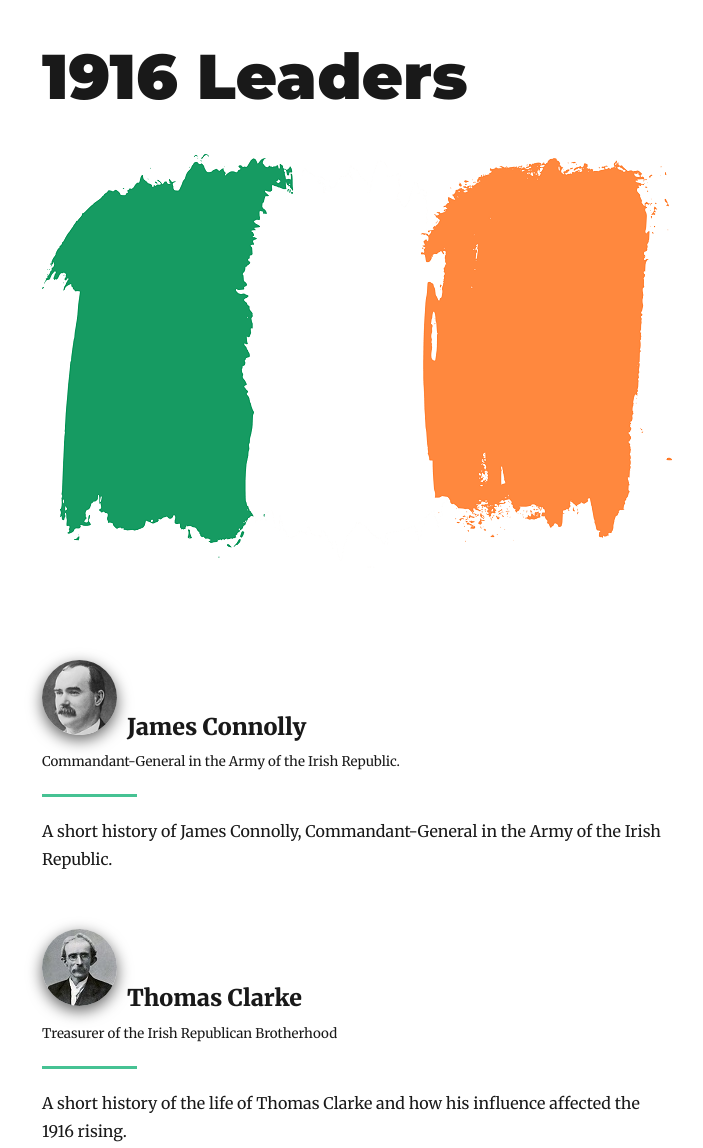
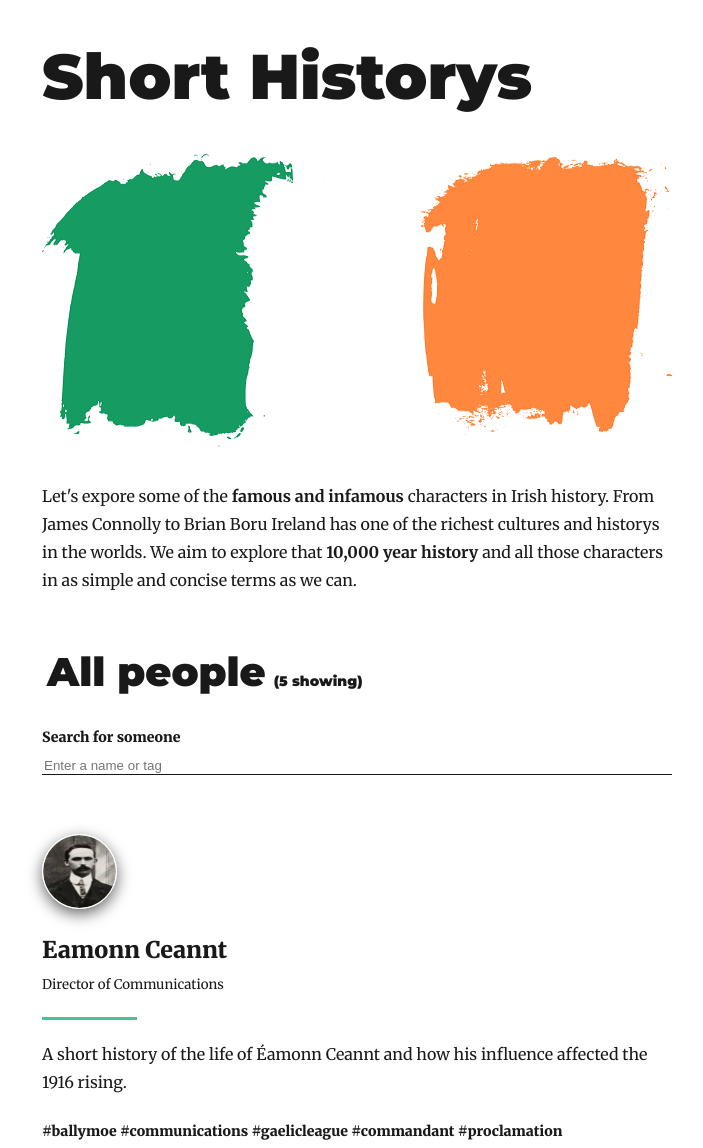
Before and after one commit to Michaelcj10/Shorty-Histories, a Gatsby site: page / in a window 1280 px wide. Shown: the top 1148 px of the page, without its empty margins (283-986 px from the left). Built offline with nearby package versions, Linux system fonts and the light colour scheme; Gatsby itself is replaced by a stand-in of ours; some packages are replaced by stand-ins of ours.

Commit message:
homepage work

```diff
--- a/content/blog/eamonn_ceannt/index.md
+++ b/content/blog/eamonn_ceannt/index.md
@@ -2,8 +2,9 @@
 title: Eamonn Ceannt
 description: "A short history of the life of Éamonn Ceannt and how his influence affected the 1916 rising."
 dob: "Director of Communications"
-priority: 5
 date: "September 1881"
+tags: "#ballymoe #communications #gaelicleague #commandant #proclamation"
+category: "1916 rising"
 ---
 
 Arguably the least well known of the seven signatories
--- a/content/blog/james-connolly/index.md
+++ b/content/blog/james-connolly/index.md
@@ -3,8 +3,9 @@ title: James Connolly
 description: "A short history of James Connolly, Commandant-General in the Army of the Irish Republic."
 metaDescription: "Short history of the life of James Connolly one of the signatories of the promlamation"
 dob: "Commandant-General in the Army of the Irish Republic."
-priority: 1
 date: "June 1868"
+tags: "#edinburgh #socialism #workers #citizenarmy #proclamation"
+category: "1916 rising"
 ---
 
 He was born in **Scotland** to Irish immigrant parents. Born in the Cowgate area of Edinburgh in **1868** to parents from **Monaghan.**
--- a/content/blog/joseph-plunkett/index.md
+++ b/content/blog/joseph-plunkett/index.md
@@ -2,13 +2,13 @@
 title: Joseph Plunkett
 description: "A short history of the life of Joseph Mary Plunkett, his influence in the rising and his eventual execution."
 dob: "Commandant General"
-priority: 23
 date: "November 1887"
+tags: "#grace #fitzwilliamstreet #irb #commandantgeneral #proclamation"
+category: "1916 rising"
 ---
 
 Joseph Mary Plunkett was the son of [Horace Plunkett](https://en.wikipedia.org/wiki/Horace_Plunkett), a Papal Count. He was born in **Dublin** in 1887. If there was one renaissance man involved in the Easter Rising it was Joe Plunkett.
 He was also the youngest signatory of the Proclamation.
-
 
 ## His beginnings
 
--- a/content/blog/padraig-pearse/index.md
+++ b/content/blog/padraig-pearse/index.md
@@ -2,8 +2,9 @@
 title: Padraig Pearse
 description: "A short history of the life of Padraig Pearse and how his influence affected the 1916 rising."
 dob: "Commander-in-chief"
-priority: 4
 date: "November 1879"
+tags: "#commander #brunswickstreet #irb #stendas #asgaeilge #proclamation"
+category: "1916 rising"
 ---
 
 He was born in 1879 in Dublin. Following his execution along with fifteen others, Pearse came to be seen by many as the embodiment of the rebellion.
--- a/content/blog/thomas-clarke/index.md
+++ b/content/blog/thomas-clarke/index.md
@@ -2,8 +2,9 @@
 title: Thomas Clarke
 description: "A short history of the life of Thomas Clarke and how his influence affected the 1916 rising."
 dob: "Treasurer of the Irish Republican Brotherhood"
-priority: 2
 date: "March 1858"
+tags: "#tipperary #treasurer #irb #gpo #proclamation"
+category: "1916 rising"
 ---
 
 He was born in 1857 in Tipperary to an Irish protestant father, the British Army bombardier James Clarke.
@@ -20,7 +21,7 @@ He spent the first 7 years of his life in **South Africa.**
 
 In 1878, at the age of 20, he joined the [Irish Republican Brotherhood (IRB)](https://en.wikipedia.org/wiki/Irish_Republican_Brotherhood) following the visit to Dungannon by John Daly, and by 1880 he was centre (head) of the local IRB circle. In August that year, after a member of the
 [Royal Irish Constabulary (RIC)](https://en.wikipedia.org/wiki/Royal_Irish_Constabulary)
- had shot and killed a man during riots between the [Orange Order](https://en.wikipedia.org/wiki/Orange_Order) and the  [Ancient Order of Hibernians (AOH)](https://en.wikipedia.org/wiki/Ancient_Order_of_Hibernians) in Dungannon, Clarke and other IRB members attacked some RIC men in Irish Street.
+had shot and killed a man during riots between the [Orange Order](https://en.wikipedia.org/wiki/Orange_Order) and the [Ancient Order of Hibernians (AOH)](https://en.wikipedia.org/wiki/Ancient_Order_of_Hibernians) in Dungannon, Clarke and other IRB members attacked some RIC men in Irish Street.
 
 ## Hard jail time
 
@@ -30,7 +31,7 @@ After a bombing campaign in the UK in 1883, Clarke was captured and would spend
 
 ## America
 
-When Clarke was finally released in 1898, he moved back to the [United States](https://en.wikipedia.org/wiki/United_States), to Brooklyn, where he married [Kathleen Daly](https://en.wikipedia.org/wiki/Kathleen_Clarke). Kathleen was the niece of [John Daly](https://en.wikipedia.org/wiki/John_Daly_(Fenian)), who had persuaded Clarke to join the IRB twenty years earlier, and she was 21 years his junior. They would remain in New York until 1907.
+When Clarke was finally released in 1898, he moved back to the [United States](https://en.wikipedia.org/wiki/United_States), to Brooklyn, where he married [Kathleen Daly](https://en.wikipedia.org/wiki/Kathleen_Clarke). Kathleen was the niece of [John Daly](<https://en.wikipedia.org/wiki/John_Daly_(Fenian)>), who had persuaded Clarke to join the IRB twenty years earlier, and she was 21 years his junior. They would remain in New York until 1907.
 
 ## The spark to set off the rising
 
@@ -47,7 +48,7 @@ They began to plan the rising. The brought in [James Connolly](https://en.wikipe
 Clarke was stationed at the [GPO](https://en.wikipedia.org/wiki/General_Post_Office,_Dublin) during the rising.
 Although he had no formal military rank he was recognised by the garrison as one of the commanders.
 Clarke was the first signatory of the [Proclamation of the Irish Republic](https://en.wikipedia.org/wiki/Proclamation_of_the_Irish_Republic). It has been said that Clarke indeed would have been the declared President and Commander-in-chief, but he refused any military rank and such honours; these were given to [Pearse](https://en.wikipedia.org/wiki/Patrick_Pearse), who was more well-known and respected on a national level. Kathleen Clarke later claimed that her husband, and not Pearse, was first president of the Irish Republic
- After a week of heavy fighting the leaders
+After a week of heavy fighting the leaders
 gathered at a house in Moore Street and the order to surrender was given.
 
 ### Clarke wrote on the wall of the house
--- a/gatsby-config.js
+++ b/gatsby-config.js
@@ -1,9 +1,9 @@
 module.exports = {
   siteMetadata: {
-    title: `1916 Leaders`,
+    title: `Short Historys`,
     author: `Michael James`,
-    description: `An introduction to the 1916 risings famous charachters`,
-    siteUrl: `https://gatsby-starter-blog-demo.netlify.com/`,
+    description: `An introduction to Irelands most famous charachters`,
+    siteUrl: `http://shorthistorys.com/`,
     social: {
       twitter: `m.james`,
     },
@@ -63,7 +63,7 @@ module.exports = {
     {
       resolve: `gatsby-plugin-manifest`,
       options: {
-        name: `1916 proclamation signatories`,
+        name: `Short historys`,
         short_name: `GatsbyJS`,
         start_url: `/`,
         background_color: `#ffffff`,
--- a/package.json
+++ b/package.json
@@ -9,6 +9,7 @@
   },
   "dependencies": {
     "babel-plugin-styled-components": "^1.10.7",
+    "framer-motion": "^2.9.4",
     "gatsby": "^2.19.7",
     "gatsby-image": "^2.2.39",
     "gatsby-plugin-feed": "^2.3.26",
--- /dev/null
+++ b/src/components/atoms/imageAsync.js
@@ -0,0 +1,86 @@
+import * as React from "react"
+import { useState, Fragment } from "react"
+import styled from "styled-components"
+
+const First = styled.div`
+  background: #bbbbbb38;
+  width: 80%;
+  height: 40px;
+  margin: auto;
+  border-radius: 40px 31px 48px 51px;
+  padding-top: 20px;
+  margin-top: 20px;
+`
+
+const Second = styled.div`
+  background: #bbbbbb38;
+  margin-top: 50px;
+  width: 50%;
+  height: 40px;
+  margin: auto;
+  border-radius: 40px 31px 48px 51px;
+  margin-top: 20px;
+`
+
+const Third = styled.div`
+  background: #bbbbbb38;
+  width: 30%;
+  height: 30px;
+  margin: auto;
+  border-radius: 40px 31px 48px 51px;
+  margin-top: 20px;
+`
+
+const Forth = styled.div`
+  background: #ffffff;
+  width: 50%;
+  height: 50%;
+  margin: auto;
+  border-radius: 50%;
+`
+
+const ImageLoader = props => {
+  const [loaded, setLoaded] = useState(false)
+  return (
+    <div>
+      {!loaded && (
+        <div
+          style={{
+            height: props.height,
+            width: props.width,
+            background: "#fbfbfb",
+            borderRadius: "40px 31px 48px 51px",
+            paddingTop: "20px",
+            marginTop: "20px",
+            marginBottom: "1.75rem",
+          }}
+        >
+          {props.isCircle ? (
+            <Forth />
+          ) : (
+            <Fragment>
+              <First />
+              <Second />
+              <Third />
+            </Fragment>
+          )}
+        </div>
+      )}
+      <img
+        style={{
+          display: loaded ? "block" : "none",
+          height: props.height,
+          width: props.width,
+          borderRadius: props.isCircle ? "50%" : "0px",
+        }}
+        onLoad={() => {
+          setLoaded(true)
+        }}
+        src={props.imgSrc}
+        alt={props.imgAlt}
+      />
+    </div>
+  )
+}
+
+export default ImageLoader
--- /dev/null
+++ b/src/components/atoms/input.js
@@ -0,0 +1,53 @@
+import React, { Fragment, useState } from "react"
+import styled from "styled-components"
+const Input = props => {
+  const [inputFocused, setFocused] = useState(false)
+
+  return (
+    <Fragment>
+      <Label
+        style={{
+          fontSize: inputFocused ? "15px" : "14px",
+          color: inputFocused ? "rgb(70, 194, 147)" : "#191919",
+        }}
+      >
+        {props.label}
+      </Label>
+      <InputStyle
+        style={{
+          borderBottom: inputFocused
+            ? "1px solid rgb(70, 194, 147)"
+            : "1px solid #191919",
+        }}
+        placeholder={props.placeholder}
+        onChange={e => {
+          props.onChange(e.currentTarget.value)
+        }}
+        onFocus={() => {
+          setFocused(true)
+        }}
+        onBlur={() => {
+          setFocused(false)
+        }}
+        value={props.value}
+      />
+    </Fragment>
+  )
+}
+
+const InputStyle = styled.input`
+  width: 100%;
+  border: none;
+  transition: all 0.4s;
+  outline: none;
+`
+const Label = styled.label`
+  color: #191919;
+  font-family: "Merriweather", "Georgia", serif;
+  font-weight: 900;
+  text-rendering: optimizeLegibility;
+  font-size: 1.4427rem;
+  line-height: 1.1;
+  transition: all 0.2s;
+`
+export default Input
--- a/src/pages/index.js
+++ b/src/pages/index.js
@@ -1,49 +1,121 @@
-import React from "react";
-import { Link, graphql } from "gatsby";
-import Layout from "../components/layout";
-import SEO from "../components/seo";
-import { rhythm } from "../utils/typography";
-import Break from "../components/atoms/break";
+import React, { useState } from "react"
+import { Link, graphql } from "gatsby"
+import Layout from "../components/layout"
+import SEO from "../components/seo"
+import { rhythm } from "../utils/typography"
+import Break from "../components/atoms/break"
+import ImageLoader from "../components/atoms/imageAsync"
+import Input from "../components/atoms/input"
+import styled from "styled-components"
+import { motion } from "framer-motion"
 
 const BlogIndex = ({ data, location }) => {
-  const siteTitle = data.site.siteMetadata.title;
-  const posts = data.allMarkdownRemark.edges;
+  const siteTitle = data.site.siteMetadata.title
+  const [searchVal, setVal] = useState("")
+
+  const variants = {
+    visible: { opacity: 1 },
+    hidden: { opacity: 0.5 },
+  }
+
+  const getPosts = () => {
+    // nothing searched, return full list
+    if (searchVal.length < 1) {
+      return data.allMarkdownRemark.edges
+    }
+
+    // filter after search applied
+    const f = data.allMarkdownRemark.edges.filter(
+      x =>
+        x.node.frontmatter.title
+          .toLowerCase()
+          .indexOf(searchVal.toLowerCase()) > -1 ||
+        x.node.frontmatter.tags.toLowerCase().indexOf(searchVal.toLowerCase()) >
+          -1
+    )
+
+    // if search finds anything, return the list filtered
+    if (f && f.length > 0) {
+      return f
+    } else {
+      // just return the full list
+      return data.allMarkdownRemark.edges
+    }
+  }
+
+  const postsShowing = getPosts()
 
   return (
     <Layout location={location} title={siteTitle}>
-      <SEO title="Irish Shorts" />
-      <div style={{minHeight: '200px'}}>
-      <img style={{width: '100%'}} src={`1916_banner-min.png`} />
+      <SEO title="Short Historys" />
+      {
+        <div style={{ minHeight: "200px" }}>
+          <ImageLoader
+            imgAlt="Banner"
+            width="100%"
+            height="300px"
+            imgSrc="1916_banner-min.png"
+          />
+          <p>
+            Let's expore some of the <strong>famous and infamous </strong>
+            characters in Irish history. From James Connolly to Brian Boru
+            Ireland has one of the richest cultures and historys in the worlds.
+            We aim to explore that <strong>10,000 year history</strong> and all
+            those characters in as simple and concise terms as we can.
+          </p>
+          <motion.div
+            animate={{ x: 5 }}
+            transition={{ ease: "easeOut", duration: 1 }}
+          >
+            <AllPeopleTitle>
+              All people
+              <span>{`(${postsShowing.length} showing)`}</span>
+            </AllPeopleTitle>
+          </motion.div>
 
+          <Input
+            label="Search for someone"
+            placeholder="Enter a name or tag"
+            onChange={val => {
+              setVal(val)
+            }}
+            value={searchVal}
+          />
         </div>
-      {posts.map(({ node }, index) => {
-        const title = node.frontmatter.title || node.fields.slug;
-        const imgUrl = title.replace(/\s+/g, '_').toLowerCase();
-
+      }
+      {postsShowing.map(({ node }) => {
+        const title = node.frontmatter.title || node.fields.slug
+        const imgUrl = title.replace(/\s+/g, "_").toLowerCase()
         return (
-          <article key={node.fields.slug}>
+          <motion.div
+            key={node.fields.slug}
+            initial="hidden"
+            animate="visible"
+            variants={variants}
+          >
+            <Article>
               <header>
-
                 <h3
                   style={{
                     marginBottom: rhythm(1 / 4),
                   }}
-
                 >
-                <img style={{width: '75px', marginBottom: '0px', borderRadius: '50%', marginRight: '10px',
-    boxShadow: '0 5px 15px 0px rgba(0, 0, 0, 0.6)'}} src={`${imgUrl}.jpg`} />
-
+                  <PersonImage
+                    imgAlt="Hero"
+                    width="75px"
+                    height="75px"
+                    imgSrc={`${imgUrl}.jpg`}
+                    isCircle={true}
+                  />
                   <Link
                     style={{ boxShadow: `none`, color: "rgb(25, 25, 25)" }}
                     to={node.fields.slug}
                   >
                     {title}
                   </Link>
-
                 </h3>
                 <small>{node.frontmatter.dob}</small>
-              <Break  />
-
+                <Break />
               </header>
               <section>
                 <p
@@ -52,12 +124,38 @@ const BlogIndex = ({ data, location }) => {
                   }}
                 />
               </section>
-          </article>
+              <Tags>{node.frontmatter.tags}</Tags>
+            </Article>
+          </motion.div>
         )
       })}
     </Layout>
   )
 }
+
+const PersonImage = styled(ImageLoader)`
+  margin-bottom: 0px;
+  border-radius: 50%;
+  margin-right: 10px;
+  box-shadow: 0 5px 15px 0px rgba(0, 0, 0, 0.6);
+`
+
+const AllPeopleTitle = styled.h1`
+  span {
+    font-size: 14px;
+    margin-left: 8px;
+  }
+`
+const Tags = styled.h5`
+  font-size: 14px;
+  margin-top: 0px;
+`
+const Article = styled.article`
+  img {
+    box-shadow: 0 5px 15px 0px rgba(0, 0, 0, 0.6);
+    border: 1px solid #fff;
+  }
+`
 
 export default BlogIndex
 
@@ -68,7 +166,7 @@ export const pageQuery = graphql`
         title
       }
     }
-    allMarkdownRemark(sort: { fields: [frontmatter___priority], order: ASC }) {
+    allMarkdownRemark(sort: { fields: [], order: ASC }) {
       edges {
         node {
           excerpt
@@ -78,9 +176,10 @@ export const pageQuery = graphql`
           frontmatter {
             title
             description
-            priority
             dob
             date
+            tags
+            category
           }
         }
       }
```
Also changed, not shown: gatsby-node.js (+5 -9 lines), src/templates/blog-post.js (+12 -2 lines), 1 other file. Lines whose indentation alone changed are shown as unchanged.
